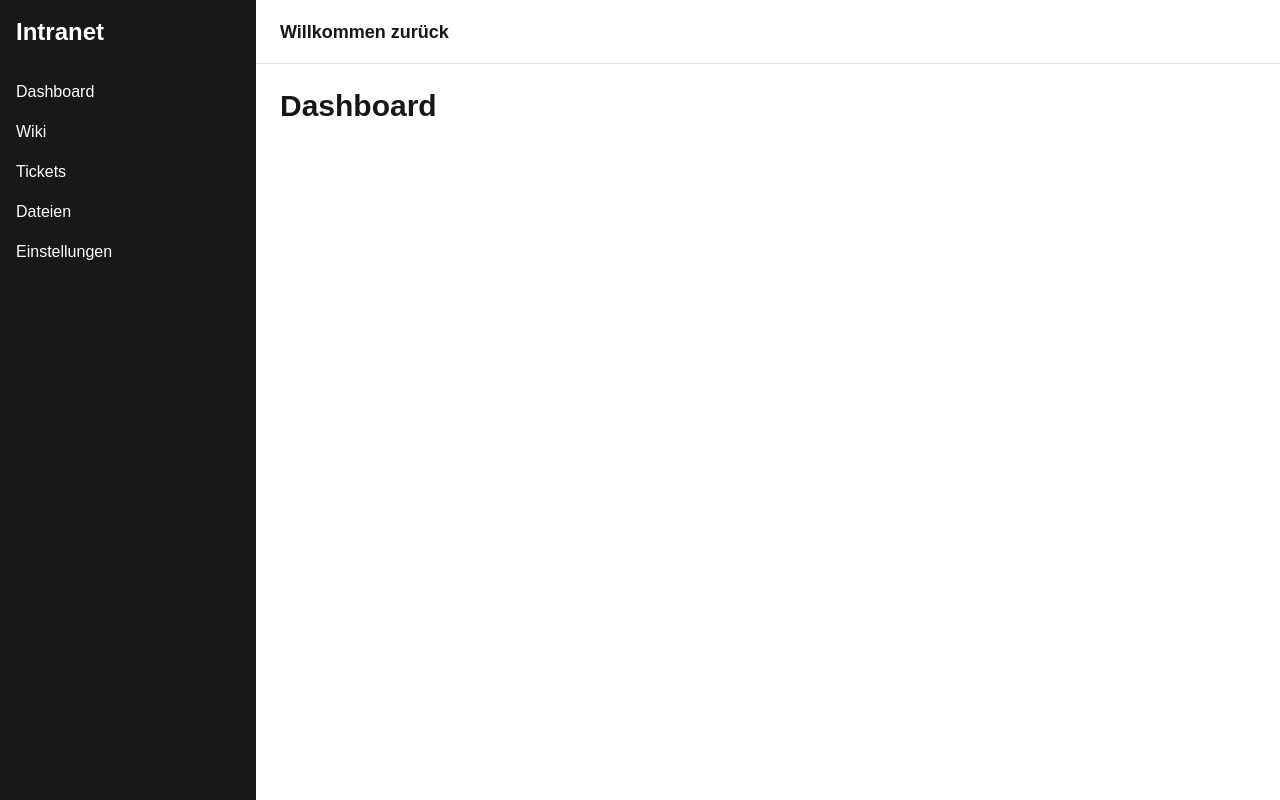
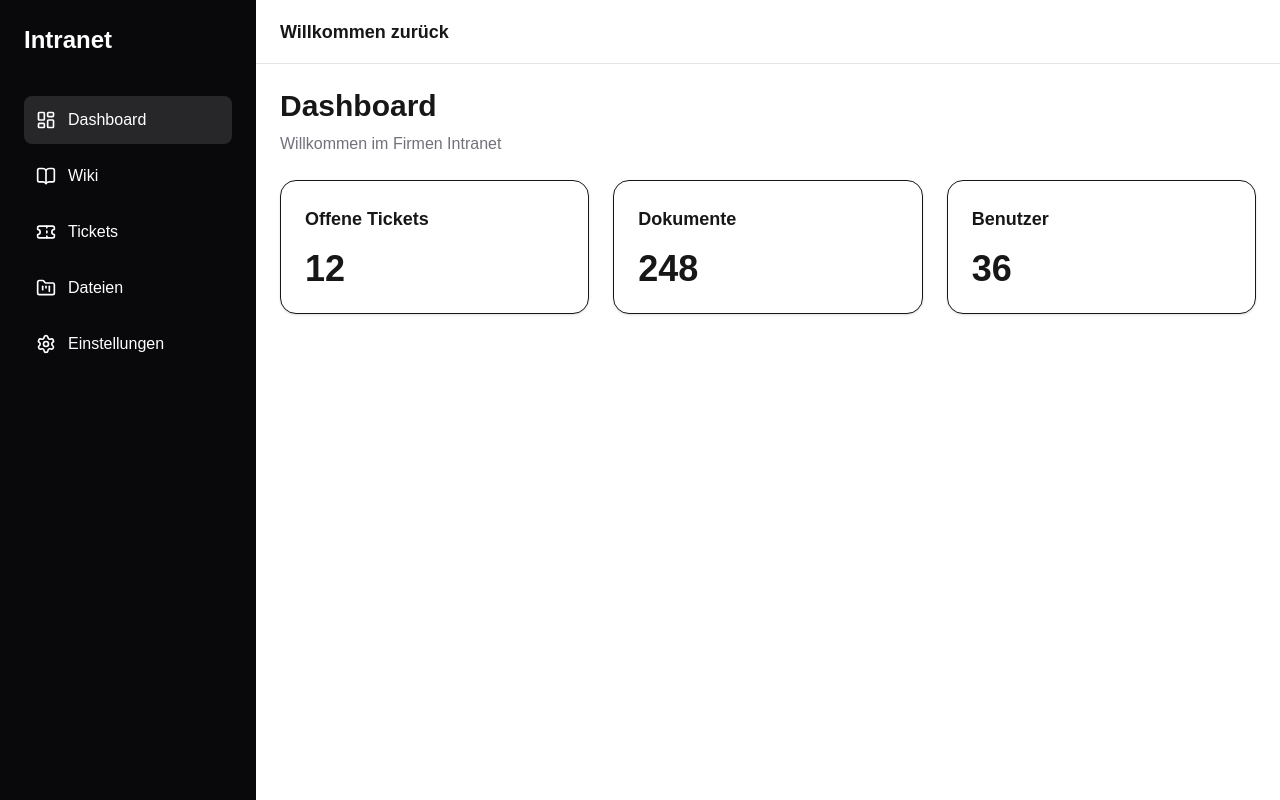
Before and after one commit to TomicElYakuza/doku-server, a Next.js app: page / in a window 1280 px wide. Built offline with nearby package versions, Linux system fonts and the light colour scheme.

Commit message:
Improved dashboard and sidebar UI

```diff
--- a/package.json
+++ b/package.json
@@ -9,6 +9,7 @@
     "lint": "eslint"
   },
   "dependencies": {
+    "lucide-react": "^1.14.0",
     "next": "16.2.6",
     "react": "19.2.4",
     "react-dom": "19.2.4"
--- a/src/app/components/layout/Sidebar.tsx
+++ b/src/app/components/layout/Sidebar.tsx
@@ -1,16 +1,58 @@
+import {
+  LayoutDashboard,
+  BookOpen,
+  Ticket,
+  FolderKanban,
+  Settings,
+} from "lucide-react";
+
 export default function Sidebar() {
   return (
-    <aside className="w-64 bg-zinc-900 text-white h-screen p-4">
-      <h1 className="text-2xl font-bold mb-8">
+    <aside className="w-64 bg-zinc-950 text-white h-screen p-6 flex flex-col">
+      <h1 className="text-2xl font-bold mb-10">
         Intranet
       </h1>
 
-      <nav className="flex flex-col gap-4">
-        <a href="#">Dashboard</a>
-        <a href="#">Wiki</a>
-        <a href="#">Tickets</a>
-        <a href="#">Dateien</a>
-        <a href="#">Einstellungen</a>
+      <nav className="flex flex-col gap-2">
+        <a
+          href="#"
+          className="flex items-center gap-3 p-3 rounded-lg bg-zinc-800 hover:bg-zinc-700 transition"
+        >
+          <LayoutDashboard size={20} />
+          Dashboard
+        </a>
+
+        <a
+          href="#"
+          className="flex items-center gap-3 p-3 rounded-lg hover:bg-zinc-800 transition"
+        >
+          <BookOpen size={20} />
+          Wiki
+        </a>
+
+        <a
+          href="#"
+          className="flex items-center gap-3 p-3 rounded-lg hover:bg-zinc-800 transition"
+        >
+          <Ticket size={20} />
+          Tickets
+        </a>
+
+        <a
+          href="#"
+          className="flex items-center gap-3 p-3 rounded-lg hover:bg-zinc-800 transition"
+        >
+          <FolderKanban size={20} />
+          Dateien
+        </a>
+
+        <a
+          href="#"
+          className="flex items-center gap-3 p-3 rounded-lg hover:bg-zinc-800 transition"
+        >
+          <Settings size={20} />
+          Einstellungen
+        </a>
       </nav>
     </aside>
   );
--- a/src/app/page.tsx
+++ b/src/app/page.tsx
@@ -3,10 +3,48 @@ import MainLayout from ".//components/layout/MainLayout";
 export default function Home() {
   return (
     <MainLayout>
-      <div>
-        <h1 className="text-3xl font-bold">
-          Dashboard
-        </h1>
+      <div className="space-y-6">
+        <div>
+          <h1 className="text-3xl font-bold">
+            Dashboard
+          </h1>
+
+          <p className="text-zinc-500 mt-2">
+            Willkommen im Firmen Intranet
+          </p>
+        </div>
+
+        <div className="grid grid-cols-1 md:grid-cols-3 gap-6">
+          <div className="bg-white border rounded-2xl p-6 shadow-sm">
+            <h2 className="text-lg font-semibold">
+              Offene Tickets
+            </h2>
+
+            <p className="text-4xl font-bold mt-4">
+              12
+            </p>
+          </div>
+
+          <div className="bg-white border rounded-2xl p-6 shadow-sm">
+            <h2 className="text-lg font-semibold">
+              Dokumente
+            </h2>
+
+            <p className="text-4xl font-bold mt-4">
+              248
+            </p>
+          </div>
+
+          <div className="bg-white border rounded-2xl p-6 shadow-sm">
+            <h2 className="text-lg font-semibold">
+              Benutzer
+            </h2>
+
+            <p className="text-4xl font-bold mt-4">
+              36
+            </p>
+          </div>
+        </div>
       </div>
     </MainLayout>
   );
```
Also changed, not shown: 1 other file (tests, documents, lock files or other folders).
